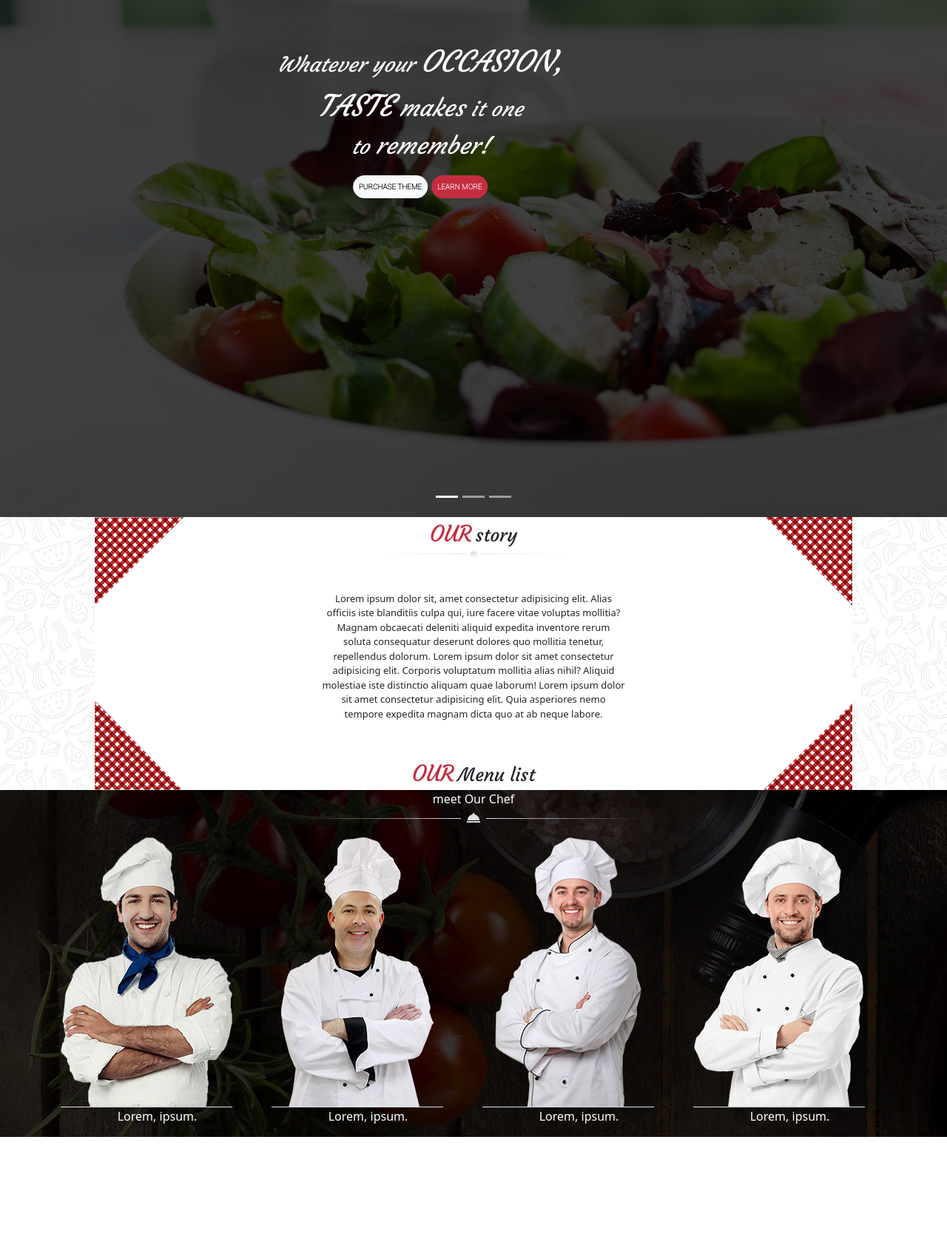
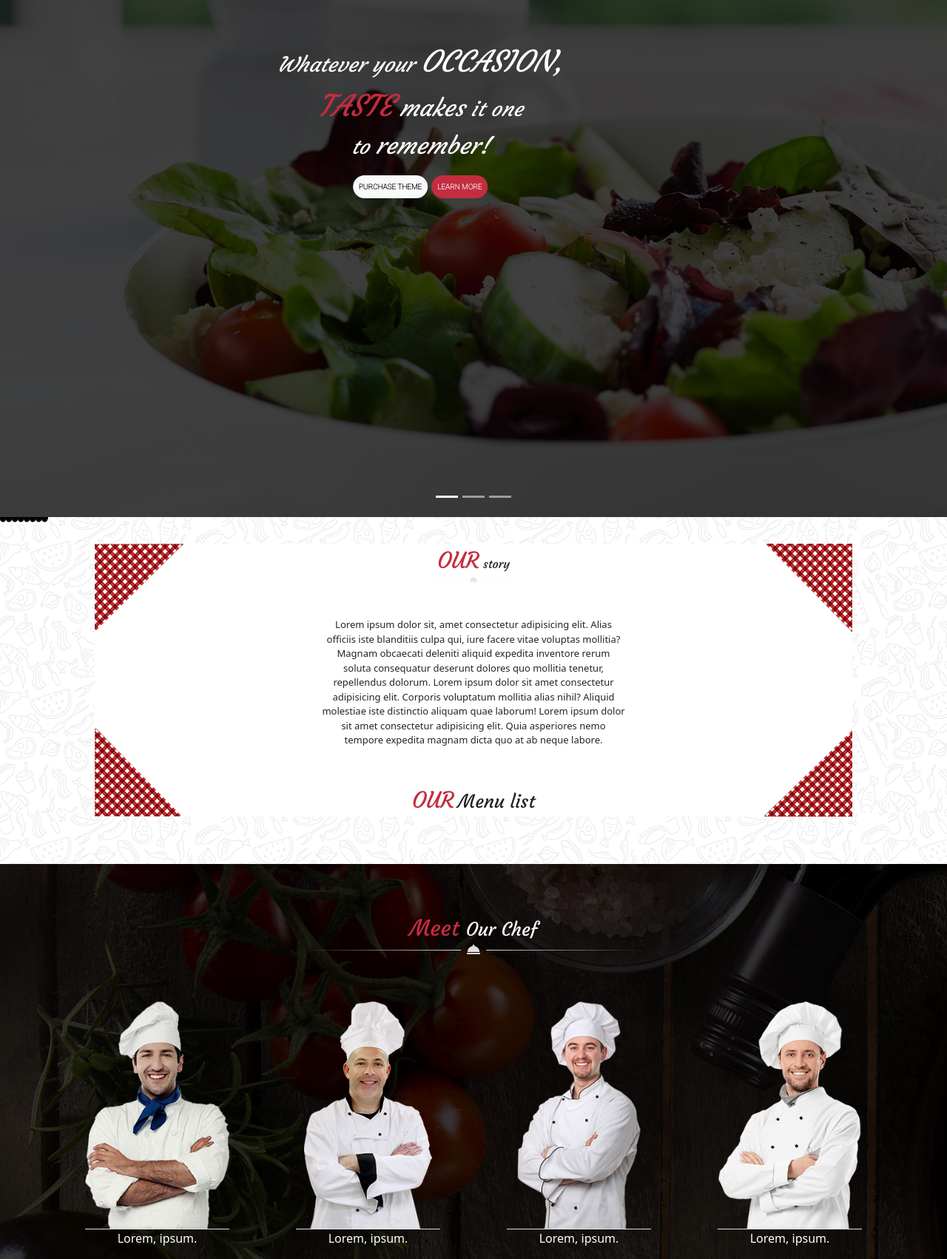
Before and after one commit to kzakaria97/bootstrap-les-chefs-, a website: page index.html in a window 1280 px wide. Shown: the part 101-1803 px from the top of the page at 74% size. Before the commit the page ends 1638 px from the top, so only its background shows below. Drawn offline with nearby package versions, Linux system fonts and the light colour scheme; files whose address does not match are found by name.

Commit message:
section 2 sans petits details

```diff
--- a/index.html
+++ b/index.html
@@ -57,8 +57,9 @@
             <div class="carousel-inner pt-5">
                 <div class="carousel-item active text-center fst-italic">
                     <p class="fs-3 ">Whatever your
-                        <span class="text-uppercase fs-1"> occasion,<br></span><span
-                            class="text-uppercase fs-1 ">taste</span>
+                        <span class="text-uppercase fs-1"> occasion,<br>
+                        </span>
+                        <span class=" taste text-uppercase fs-1">taste</span>
                         <span class="fs-2"> makes</span> it one <br>
                         to
                         <span class="fs-2"> remember!</span>
@@ -69,16 +70,23 @@
                     </button>
                 </div>
                 <div class="carousel-item text-center fst-italic">
-                    <p class="fs-3 ">Whatever your<span class="text-uppercase fs-1"> occasion,<br></span><span
-                            class="text-uppercase fs-1 ">taste</span><span class="fs-2"> makes</span> it one
-                        <br>to<span class="fs-2"> remember!</span> </p>
+                    <p class="fs-3 ">Whatever your<span class="text-uppercase fs-1"> occasion,<br></span>
+                        <span class="taste text-uppercase fs-1 ">taste
+                        </span>
+                        <span class="fs-2"> makes</span> it one
+                        <br>to<span class="fs-2"> remember!</span>
+                    </p>
                     <button class="text-uppercase bg-light rounded-pill border-0">purchase theme</button>
                     <button class="text-uppercase bg-danger rounded-pill border-0">learn more</button>
                 </div>
                 <div class="carousel-item text-center fst-italic">
-                    <p class="fs-3 ">Whatever your<span class="text-uppercase fs-1"> occasion,<br></span><span
-                            class="text-uppercase fs-1 ">taste</span><span class="fs-2"> makes</span> it one
-                        <br>to<span class="fs-2"> remember!</span> </p>
+                    <p class="fs-3 ">Whatever your
+                        <span class="text-uppercase fs-1"> occasion,<br>
+                        </span>
+                        <span class="taste text-uppercase fs-1 ">taste</span>
+                        <span class="fs-2"> makes</span> it one
+                        <br>to<span class="fs-2"> remember!</span>
+                    </p>
                     <button class="text-uppercase bg-light rounded-pill border-0">purchase theme</button>
                     <button class="text-uppercase rounded-pill border-0">learn more</button>
                 </div>
@@ -98,51 +106,61 @@
 
     <!-- début de la section 1 -->
     <section class="section1">
+        <img src="./public/images/bottom_decoration_img.png" class="img-bottom" alt="">
         <div class="div-elem1">
             <div class="d-flex flex-column justify-content-center align-items-center text-center">
-             <p><span class="second-title1"> OUR</span> <span class="second-title2"> story</span></p>
+             <p><span class="red-title"> OUR</span> <span class="second-title2"> story</span></p>
              <img src="./public/images/decoration_line.png" class="w-25 mb-md-5" alt="">
              <p class="w-45 mb-md-5"> Lorem ipsum dolor sit, amet consectetur adipisicing elit. Alias officiis iste blanditiis culpa qui, iure facere vitae voluptas mollitia? Magnam obcaecati deleniti aliquid expedita inventore rerum soluta consequatur deserunt dolores quo mollitia tenetur, repellendus dolorum. Lorem ipsum dolor sit amet consectetur adipisicing elit. Corporis voluptatum mollitia alias nihil? Aliquid molestiae iste distinctio aliquam quae laborum! Lorem ipsum dolor sit amet consectetur adipisicing elit. Quia asperiores nemo tempore expedita magnam dicta quo at ab neque labore.</p>
             </div>
             <div class="d-flex flex-column justify-content-center align-items-center text-center">
-                <p><span class="second-title1">OUR</span> <span class="second-title2"> Menu list</span></p>
+                <p><span class="red-title">OUR</span> <span class="black-title"> Menu list</span></p>
 
             </div>
         </div>
     </section>
     <!-- fin de la section 1 -->
+
+    <!-- début section 2 les 4chefs -->
     <section class="section2 bg-black">
         <div class="d-md-flex flex-md-column align-items-md-center text-white">
             <div class="text-center">
-            <p><span>meet</span> Our Chef <br>
-                <img src="./public/images/decoration_line.png" alt="">
+            <p><span class="red-title">Meet </span><span class="black-title">Our Chef</span><br>
+                <img src="./public/images/decoration_line.png" class="pb-md-5" alt="">
             </p>
 
             </div>
             <div class="container">
                 <div class="row">
-                    <div class="col-3">
-                        <img src="./public/images/chef1.png" class="border-bottom" alt="">
-                        <p class="text-center">Lorem, ipsum.</p>
+                    <div class="col-3 d-flex flex-column align-items-center">
+                        <img src="./public/images/chef1.png" class="border-bottom w-75" alt="">
+                        <p>Lorem, ipsum.</p>
                     </div>
-                    <div class="col-3">
-                        <img src="./public/images/chef2.png" class="border-bottom" alt="">
-                        <p class="text-center">Lorem, ipsum.</p>
+                    <div class="col-3 d-flex flex-column align-items-center">
+                        <img src="./public/images/chef2.png" class="border-bottom w-75" alt="">
+                        <p>Lorem, ipsum.</p>
                     </div>
-                    <div class="col-3">
-                        <img src="./public/images/chef3.png" class="border-bottom" alt="">
-                        <p class="text-center">Lorem, ipsum.</p>
+                    <div class="col-3 d-flex flex-column align-items-center">
+                        <img src="./public/images/chef3.png" class="border-bottom w-75" alt="">
+                        <p>Lorem, ipsum.</p>
                     </div>
-                    <div class="col-3">
-                        <img src="./public/images/chef4.png" class="border-bottom" alt="">
-                        <p class="text-center">Lorem, ipsum.</p>
+                    <div class="col-3 d-flex flex-column align-items-center">
+                        <img src="./public/images/chef4.png" class="border-bottom w-75" alt="">
+                        <p>Lorem, ipsum.</p>
                     </div>
                 </div>
             </div>
         </div>
     </section>
+    <!-- fin de la section 2  -->
+
+    <!-- début section 3 book table -->
 
 
+
+
+        </div>
+    </section>
 
 
     <script src="./public/js/main.js"></script>
--- a/src/sass/modules/_header.sass
+++ b/src/sass/modules/_header.sass
@@ -15,8 +15,5 @@ header
         button:nth-child(3)
             color: white
             background-color: $color-red
-        div:nth-child(2)
-            div
-                p
-                    span:nth-child(2)
-                        color: $color-red
+    .taste
+        color: $color-red
--- a/src/sass/modules/_section1.sass
+++ b/src/sass/modules/_section1.sass
@@ -1,7 +1,12 @@
 .section1
-
     margin: auto
     background-image: url(../../public/images/main_bg.jpg)
+    padding-bottom: 5%
+    .img-bottom
+        background-repeat: repeat-x
+        height: 10px
+        background-color: black
+        margin-bottom: 2%
     .div-elem1
         background-color: white
         width: 80%
@@ -14,10 +19,10 @@
                 font-family: $font-courgette
                 margin: 0 !important
                 padding: 0 !important
-                .second-title1
+                .red-title
                     color: $color-red
                     font-size: $size-title-red
-                .second-title2
+                .black-title
                     font-size: $size-title
             p:nth-child(3)
                 font-size: $size-para
--- a/src/sass/modules/_section2.sass
+++ b/src/sass/modules/_section2.sass
@@ -1,2 +1,10 @@
 .section2
     background-image: url(../../team_background.jpg)
+    padding-top: 5%
+    p:nth-child(1)
+        font-family: $font-courgette
+    .red-title
+        color: $color-red
+        font-size: $size-title-red
+    .black-title
+        font-size: $size-title
--- /dev/null
+++ b/src/sass/modules/_section3.sass
@@ -0,0 +1,16 @@
+.section3
+    background-image: url(../../public/images/main_bg.jpg)
+    .elem-3
+        background-color: white
+        width: 80%
+        margin: auto
+        background-image: url(../../public/images/box-left-top.png),url(../../public/images/box-right-top.png),url(../../public/images/box-bottom-left.png),url(../../public/images/box-bottom_right.png)
+        background-position: top left,top right,bottom left,bottom right
+        background-repeat: no-repeat
+        .red-title
+            color: $color-red
+            font-family: $font-courgette
+            font-size: $size-title-red
+        .black-title
+            font-family: $font-courgette
+            font-size: $size-title
--- a/src/sass/modules/_style.sass
+++ b/src/sass/modules/_style.sass
@@ -1,3 +1,4 @@
 @import ./_header
 @import ./_section1
 @import ./_section2
+@import ./_section3
```
Also changed, not shown: public/css/app.css, 1 other file.
